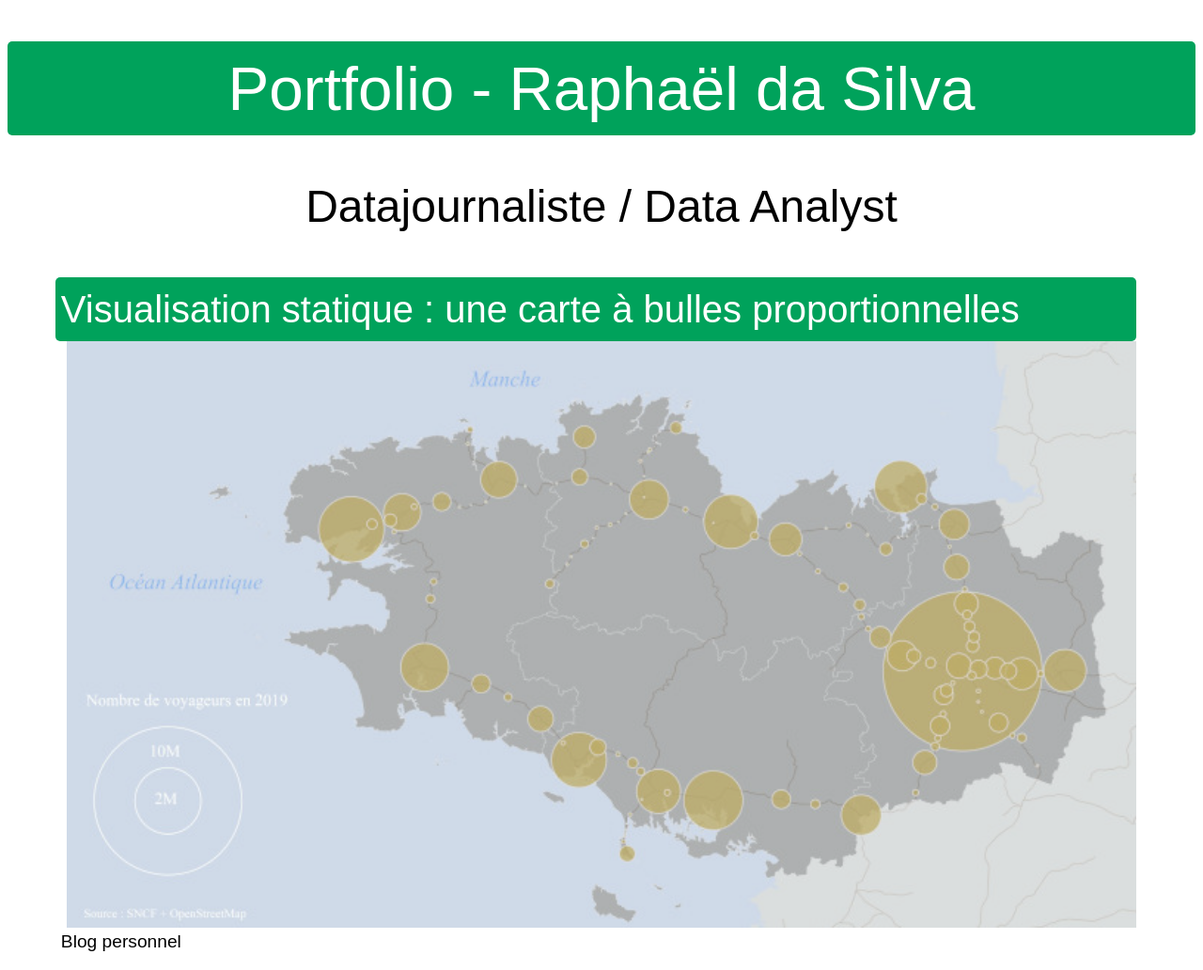
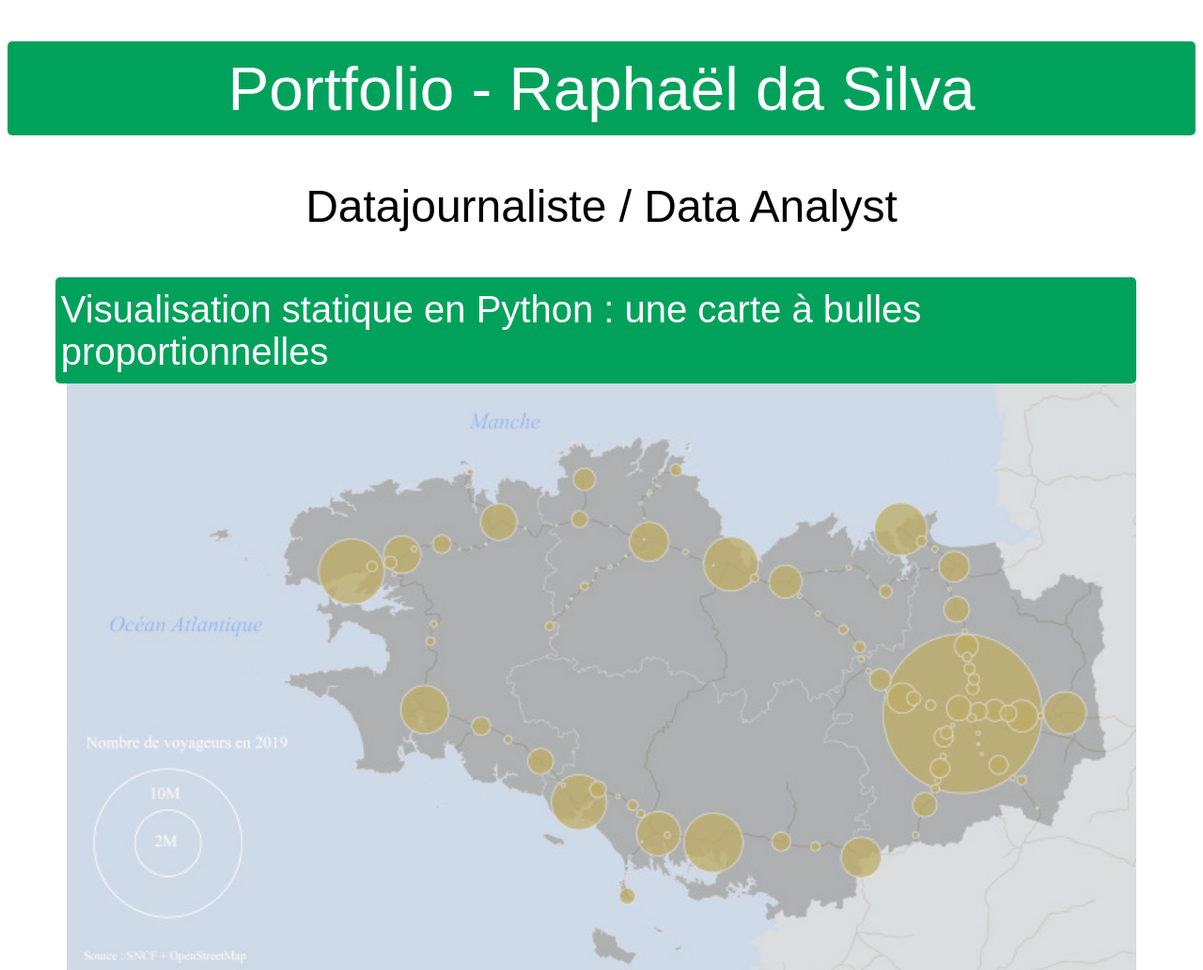
Before and after one commit to raphadasilva/raphadasilva.github.io, a plain HTML site: page index.html in a window 1280 px wide. Shown: the top 1032 px of the page at 94% size. Drawn offline with Linux system fonts and the light colour scheme.

Commit message:
Update index.html

```diff
--- a/index.html
+++ b/index.html
@@ -23,7 +23,7 @@
 
     			<a href="https://github.com/raphadasilva/blog_rdasilva/blob/master/geographie/visualisation%20statique/visualisation_frequentation_ter.ipynb" target="_blank">
 
-    			<div class="t_article">Visualisation statique : une carte à bulles proportionnelles</div>
+    			<div class="t_article">Visualisation statique en Python : une carte à bulles proportionnelles</div>
 
 
 
```
